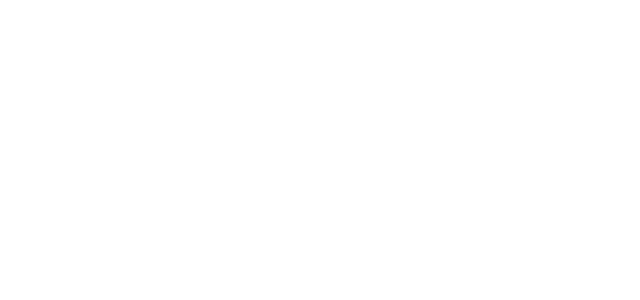
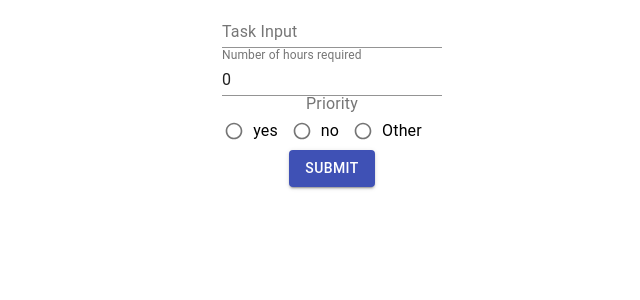
Before and after one commit to ShafinRez/hackathon2022, a React (Create React App) app in the folder frontend/hackathon2022/: page / in a window 1280 px wide. Shown: the top 300 px of the page, without its empty margins (308-948 px from the left). Built offline with nearby package versions, Linux system fonts and the light colour scheme.

Commit message:
Fixed form error #2

```diff
--- a/frontend/hackathon2022/src/App.js
+++ b/frontend/hackathon2022/src/App.js
@@ -1,13 +1,13 @@
 import React from 'react';
 import logo from './logo.svg';
 import './App.css';
-import  userForm from './userForm';
+import  UserForm from './UserForm';
 
 
 function App() {
       return (
         <div className="App">
-            <userForm/>
+            <UserForm/>
         </div>
 
       );
--- a/frontend/hackathon2022/src/userForm.js
+++ b/frontend/hackathon2022/src/userForm.js
@@ -20,7 +20,7 @@ const defaultValues = {
   priority: "",
 };
 
-export default function userForm(){
+export default function UserForm(){
   const [formValues, setFormValues] = useState(defaultValues);
   const handleInputChange = (e) => { const { name, value } = e.target;
                                         setFormValues({
```
